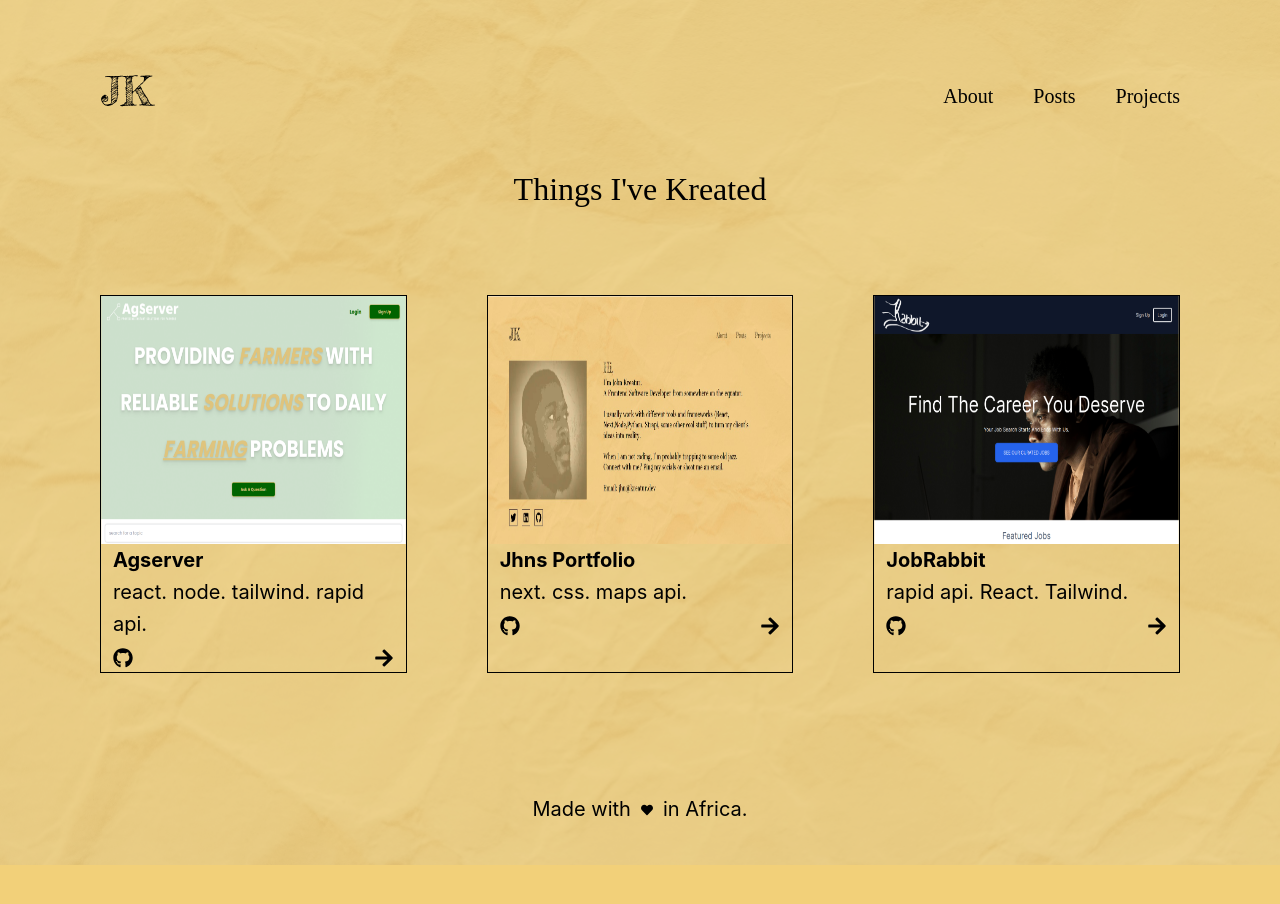
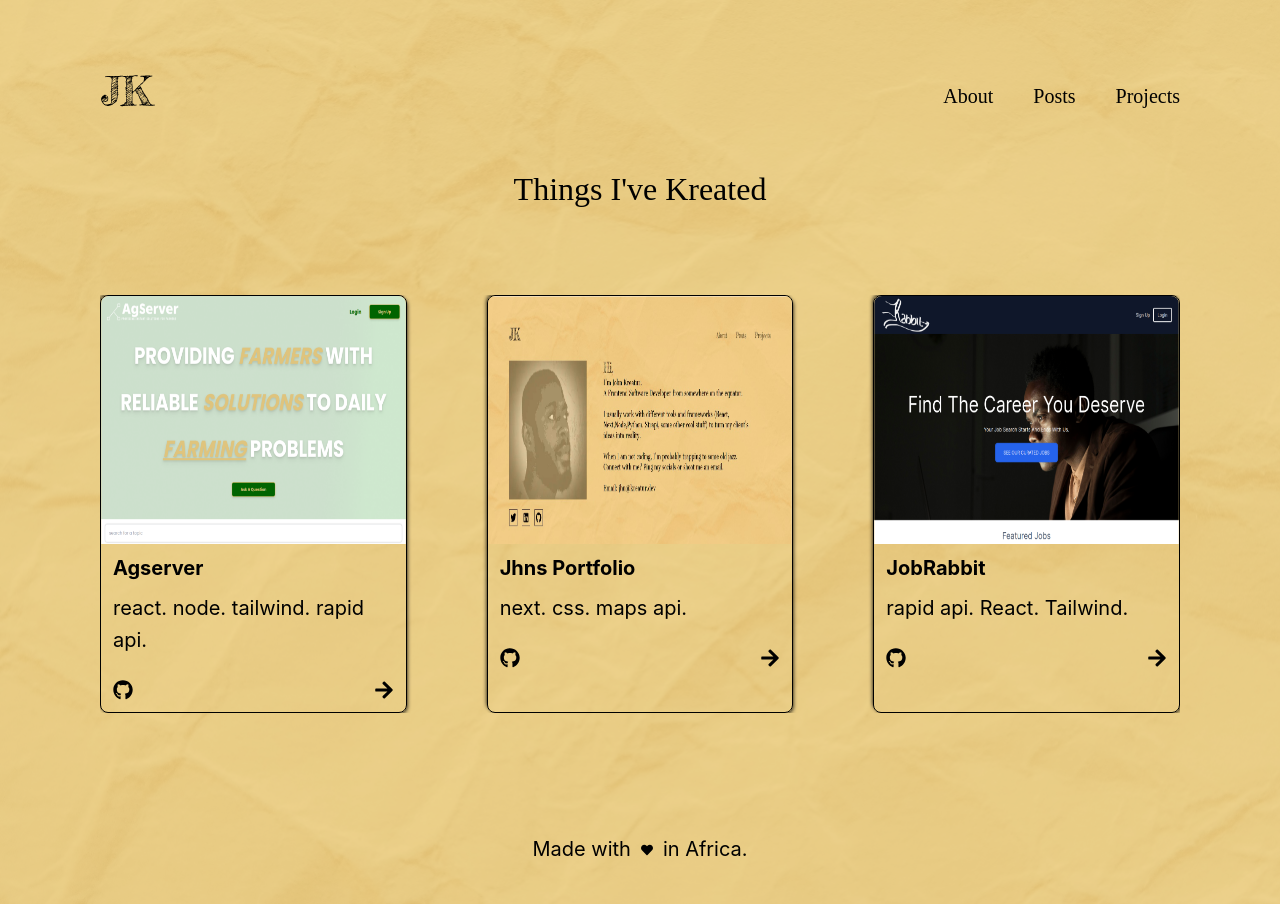
Before and after one commit to chibuzorEbede/portfolio, a Next.js app: page /projects in a window 1280 px wide. Before the commit the page ends 865 px from the top, so only its background shows below. Built offline with nearby package versions, Linux system fonts and the light colour scheme; a web font is replaced by a local one.

Commit message:
fixed post and project cards

```diff
--- a/components/home.js
+++ b/components/home.js
@@ -109,7 +109,7 @@ function Project({ title, stack, giturl, liveurl }) {
   return (
     <li className={styles.project}>
       <h4>{title}</h4>
-      <span>{stack}</span>
+      <span className={styles.stack}>{stack}</span>
       <div className={styles.links}>
         <Link href={giturl} passHref>
           <FaGithub />
--- a/data.js
+++ b/data.js
@@ -21,13 +21,13 @@ export const posts = [
     id: 4,
     title: "Endless Conundrums",
     date: "03/02/2024",
-    body: "Unraveling the deepest parts of asynchronous JS development.",
+    body: "Unraveling the deepest parts of asynchronous JS.",
   },
   {
     id: 5,
-    title: "A Star is born",
+    title: "Another Star is born",
     date: "12/18/2023",
-    body: "There is nothing perfect in the world, only chaos.",
+    body: "There is nothing perfect in the world, only JavaScript. The birth of a new framework",
   },
 ];
 export const projects = [
--- a/pages/index.js
+++ b/pages/index.js
@@ -1,4 +1,4 @@
-import { useState, useEffect } from "react";
+import { useState, useEffect, Suspense } from "react";
 import Head from "next/head";
 import Image from "next/image";
 import Layout from "../components/layout";
@@ -13,7 +13,7 @@ export default function Home() {
   //     setIsLoading(false);
   //   }
   // }, []);
-  setTimeout(() => setIsLoading(false), 2000)
+  setTimeout(() => setIsLoading(false), 2000);
 
   if (isLoading) {
     return <Loading />;
--- a/pages/projects.js
+++ b/pages/projects.js
@@ -12,7 +12,7 @@ function Projects() {
   return (
     <Layout>
       <Head>
-        <title>Jhn Kreatur | Posts</title>
+        <title>Jhn Kreatur | Projects</title>
       </Head>
       <section>
         <p className={styles.title}>Things I&apos;ve Kreated</p>
--- a/styles/home.module.css
+++ b/styles/home.module.css
@@ -70,18 +70,27 @@
   gap: 0.5rem;
 }
 
+/* make last child of project list visible */
+
+
 .project {
   padding: 1rem;
   border: 1px solid #000;
   /* width: 193px; */
   /* height: 205px; */
   flex: 0 0 auto;
-  /* border-radius: 4px; */
+  border-radius: 4px;
+}
+
+.stack{
+  font-size: medium;
+  margin-top: -4px;
 }
 
 .links {
   display: flex;
   justify-content: space-between;
+  margin-top: 8px;
 }
 
 @media (min-width: 600px) {
--- a/styles/post.module.css
+++ b/styles/post.module.css
@@ -17,6 +17,7 @@
   margin-top: 0.3rem;
   margin-bottom: -1rem;
   font-size: 14px;
+  text-align: center;
 }
 .body {
   font-size: 26px;
--- a/styles/projects.module.css
+++ b/styles/projects.module.css
@@ -8,13 +8,21 @@
 
 /* styling for project card */
 
+/* TODO improve the box shadow on the card component*/
 .card{
   flex: 0 0 auto;
   border: 1px solid #000;
+  box-shadow: 2px 2px 4px -2px #000 ,-2px -2px 4px -2px #000 ;
+  border-radius: 8px;
 }
 .cardHeader{
   margin-bottom: 0;
   padding-bottom: 0;
+}
+.cardHeader > *{
+  min-width: 100%;
+  border-top-right-radius: 8px;
+  border-top-left-radius: 8px;
 }
 .cardFooter{
   margin-top: -40px;
@@ -22,14 +30,19 @@
 }
 .cardTitle{
   margin-bottom: 0;
+  padding-top: 8px;
+
 }
 .stacks{
   display: inline-block;
   margin-bottom: 8px;
+  padding: 8px 0;
+
 }
 .links {
   display: flex;
   justify-content: space-between;
+  padding: 8px 0;
 
 }
 .projectsList {
```
Also changed, not shown: components/post.js (+9 -8 lines), pages/posts.js (+10 -2 lines), styles/posts.module.css (+11 -0 lines).
